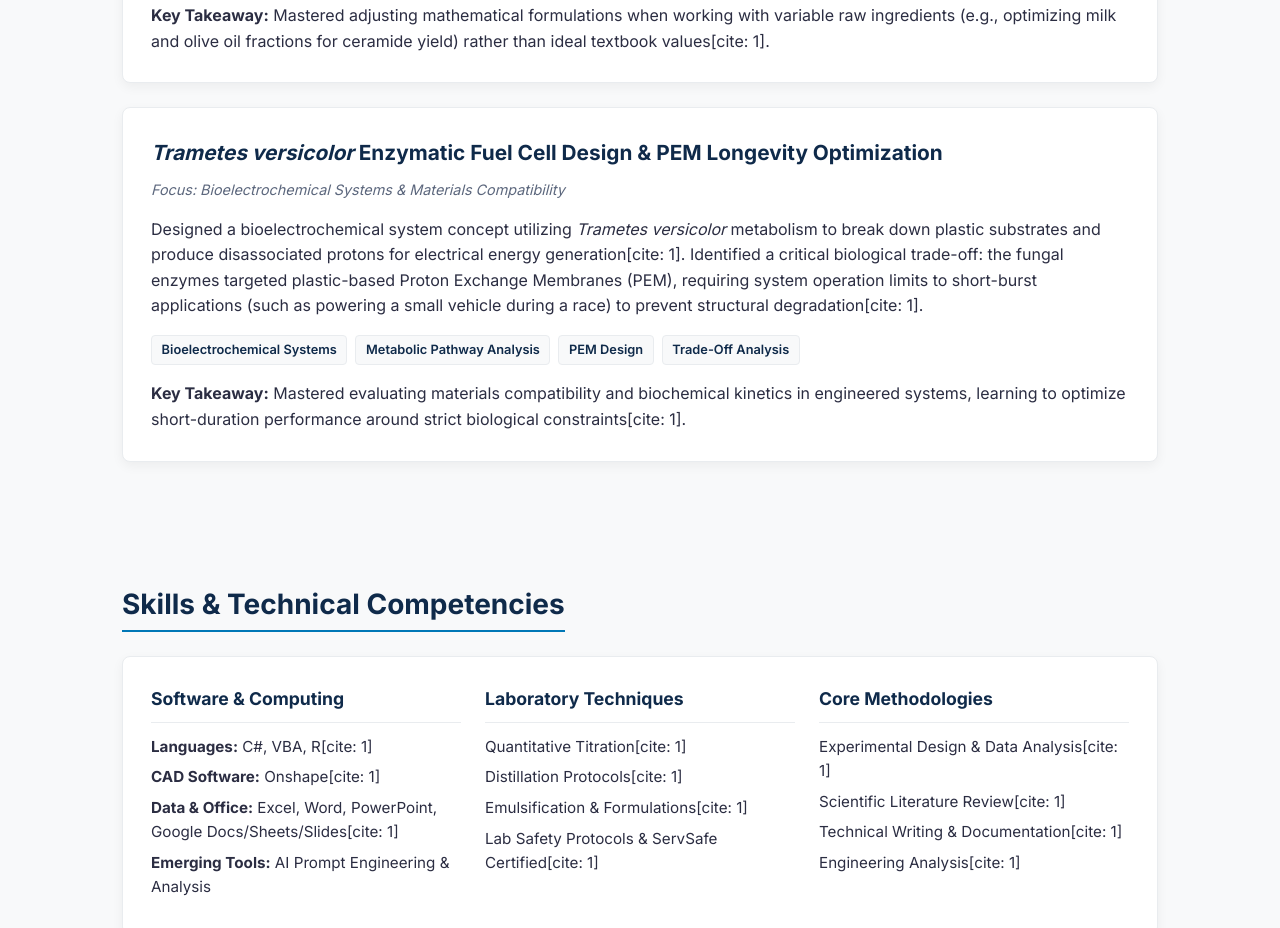
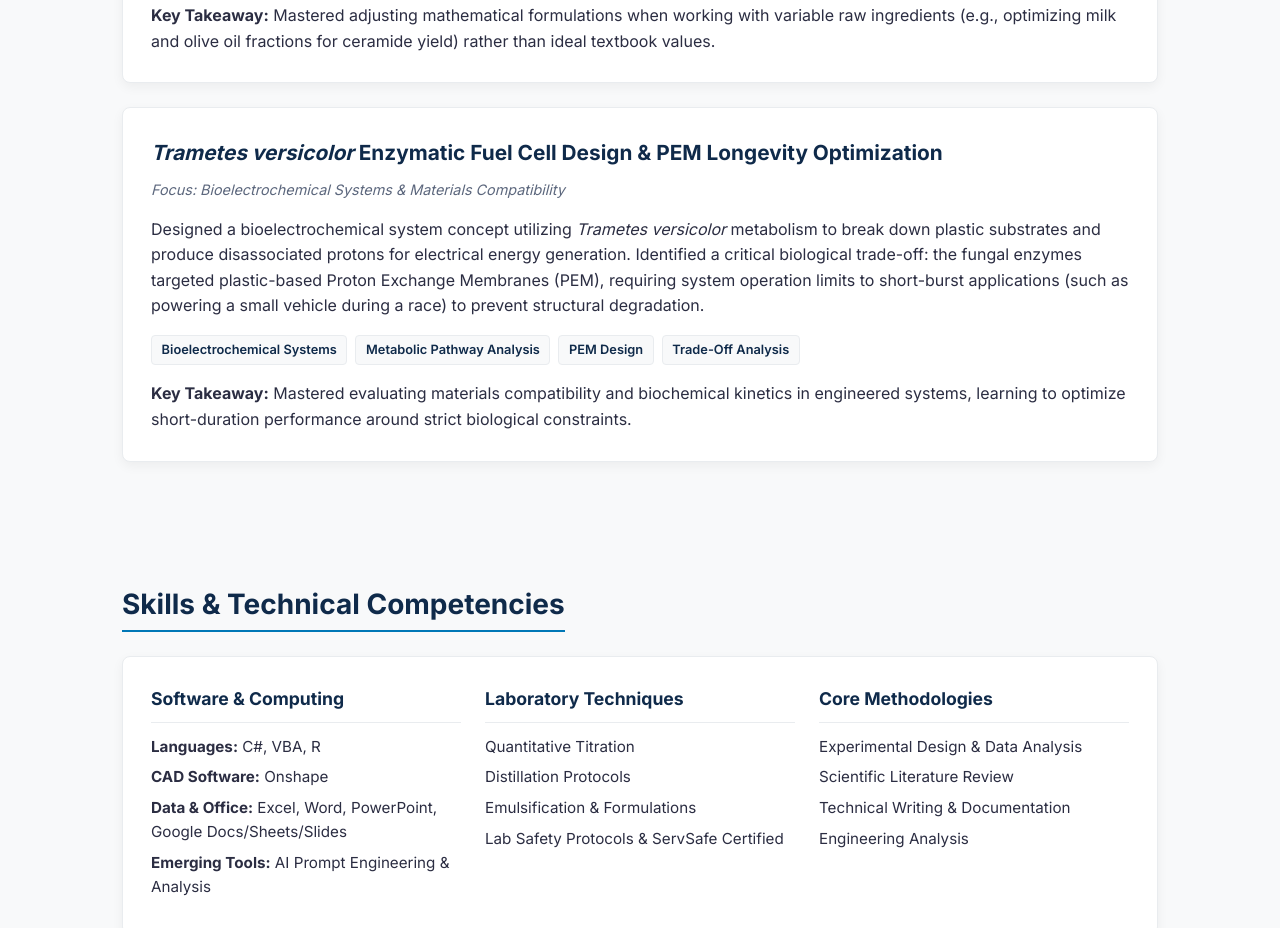
Before and after one commit to soxfo12345678/soxfo123456789.github.io, a plain HTML site: page index.html in a window 1280 px wide. Shown: the part 1221-2149 px from the top of the page. Drawn offline with Linux system fonts and the light colour scheme.

Commit message:
Refactor text in index.html for clarity
Removed citation references from paragraphs and improved text readability.

```diff
--- a/index.html
+++ b/index.html
@@ -333,9 +333,9 @@
             <h1>Sean C. Oxford</h1>
             <div class="subtitle">B.S. Chemical Engineering Candidate | University of New Haven</div>
 
-            <p>As a Chemical Engineering candidate at the University of New Haven, my passion for the field stems from a strong foundation in chemistry combined with a drive to solve practical, real-world problems[cite: 1]. Driven by a desire to use technical knowledge to make a positive impact on others, I chose engineering to bridge the gap between scientific theory and meaningful application[cite: 1].</p>
+            <p>As a Chemical Engineering candidate at the University of New Haven, my passion for the field stems from a strong foundation in chemistry combined with a drive to solve practical, real-world problems. Driven by a desire to use technical knowledge to make a positive impact on others, I chose engineering to bridge the gap between scientific theory and meaningful application.</p>
 
-            <p>Through my coursework and independent projects, I have developed a strong foundation in experimental design, data analysis, and technical writing[cite: 1]. My hands-on work ranges from researching and formulating a skin barrier moisturizer using lipid hydration principles to designing a conceptual fungal fuel cell for sustainable energy generation[cite: 1]. Supported by skills in analytical software, programming tools like C# and R, and laboratory techniques such as titration and distillation, I approach every challenge with an emphasis on systematic research and user-focused problem-solving[cite: 1].</p>
+            <p>Through my coursework and independent projects, I have developed a strong foundation in experimental design, data analysis, and technical writing. My hands-on work ranges from researching and formulating a skin barrier moisturizer using lipid hydration principles to designing a conceptual fungal fuel cell for sustainable energy generation. Supported by skills in analytical software, programming tools like C# and R, and laboratory techniques such as titration and distillation, I approach every challenge with an emphasis on systematic research and user-focused problem-solving.</p>
 
             <p>Looking ahead, I am eager to keep my options open across different sectors of chemical engineering—whether in sustainable technologies, consumer product design, or biotechnology. My focus remains on learning, adapting, and contributing to innovative solutions that improve everyday life and deliver real value to the people using them.</p>
         </div>
@@ -354,7 +354,7 @@
         <article class="card">
             <h3 class="project-title">Physiological Lipid Ratio Modeling & Skin Barrier Moisturizer Formulation</h3>
             <div class="project-meta">Focus: Formulations, Stoichiometry, & Applied Chemistry</div>
-            <p>Conducted extensive scientific literature research on transepidermal water loss (TEWL) and physiological lipid structures to design and synthesize a targeted skin barrier moisturizer[cite: 1]. Addressed ingredient concentration constraints by mathematically modeling and balancing varying lipid profiles in raw materials to achieve a precise 3:1:1:1 ratio of ceramides, cholesterol, nonessential fatty acids, and essential fatty acids[cite: 1].</p>
+            <p>Conducted extensive scientific literature research on transepidermal water loss (TEWL) and physiological lipid structures to design and synthesize a targeted skin barrier moisturizer. Addressed ingredient concentration constraints by mathematically modeling and balancing varying lipid profiles in raw materials to achieve a precise 3:1:1:1 ratio of ceramides, cholesterol, nonessential fatty acids, and essential fatty acids.</p>
 
             <ul class="tag-list">
                 <li class="tag">Design of Experiments (DoE)</li>
@@ -362,14 +362,14 @@
                 <li class="tag">Ratio Modeling</li>
                 <li class="tag">Emulsification</li>
             </ul>
-            <p><strong>Key Takeaway:</strong> Mastered adjusting mathematical formulations when working with variable raw ingredients (e.g., optimizing milk and olive oil fractions for ceramide yield) rather than ideal textbook values[cite: 1].</p>
+            <p><strong>Key Takeaway:</strong> Mastered adjusting mathematical formulations when working with variable raw ingredients (e.g., optimizing milk and olive oil fractions for ceramide yield) rather than ideal textbook values.</p>
         </article>
 
         <!-- Project 2 -->
         <article class="card">
             <h3 class="project-title"><em>Trametes versicolor</em> Enzymatic Fuel Cell Design & PEM Longevity Optimization</h3>
             <div class="project-meta">Focus: Bioelectrochemical Systems & Materials Compatibility</div>
-            <p>Designed a bioelectrochemical system concept utilizing <em>Trametes versicolor</em> metabolism to break down plastic substrates and produce disassociated protons for electrical energy generation[cite: 1]. Identified a critical biological trade-off: the fungal enzymes targeted plastic-based Proton Exchange Membranes (PEM), requiring system operation limits to short-burst applications (such as powering a small vehicle during a race) to prevent structural degradation[cite: 1].</p>
+            <p>Designed a bioelectrochemical system concept utilizing <em>Trametes versicolor</em> metabolism to break down plastic substrates and produce disassociated protons for electrical energy generation. Identified a critical biological trade-off: the fungal enzymes targeted plastic-based Proton Exchange Membranes (PEM), requiring system operation limits to short-burst applications (such as powering a small vehicle during a race) to prevent structural degradation.</p>
 
             <ul class="tag-list">
                 <li class="tag">Bioelectrochemical Systems</li>
@@ -377,7 +377,7 @@
                 <li class="tag">PEM Design</li>
                 <li class="tag">Trade-Off Analysis</li>
             </ul>
-            <p><strong>Key Takeaway:</strong> Mastered evaluating materials compatibility and biochemical kinetics in engineered systems, learning to optimize short-duration performance around strict biological constraints[cite: 1].</p>
+            <p><strong>Key Takeaway:</strong> Mastered evaluating materials compatibility and biochemical kinetics in engineered systems, learning to optimize short-duration performance around strict biological constraints.</p>
         </article>
     </section>
 
@@ -391,9 +391,9 @@
                 <div class="skills-category">
                     <h3>Software & Computing</h3>
                     <ul>
-                        <li><strong>Languages:</strong> C#, VBA, R[cite: 1]</li>
-                        <li><strong>CAD Software:</strong> Onshape[cite: 1]</li>
-                        <li><strong>Data & Office:</strong> Excel, Word, PowerPoint, Google Docs/Sheets/Slides[cite: 1]</li>
+                        <li><strong>Languages:</strong> C#, VBA, R</li>
+                        <li><strong>CAD Software:</strong> Onshape</li>
+                        <li><strong>Data & Office:</strong> Excel, Word, PowerPoint, Google Docs/Sheets/Slides</li>
                         <li><strong>Emerging Tools:</strong> AI Prompt Engineering & Analysis</li>
                     </ul>
                 </div>
@@ -402,10 +402,10 @@
                 <div class="skills-category">
                     <h3>Laboratory Techniques</h3>
                     <ul>
-                        <li>Quantitative Titration[cite: 1]</li>
-                        <li>Distillation Protocols[cite: 1]</li>
-                        <li>Emulsification & Formulations[cite: 1]</li>
-                        <li>Lab Safety Protocols & ServSafe Certified[cite: 1]</li>
+                        <li>Quantitative Titration</li>
+                        <li>Distillation Protocols</li>
+                        <li>Emulsification & Formulations</li>
+                        <li>Lab Safety Protocols & ServSafe Certified</li>
                     </ul>
                 </div>
 
@@ -413,10 +413,10 @@
                 <div class="skills-category">
                     <h3>Core Methodologies</h3>
                     <ul>
-                        <li>Experimental Design & Data Analysis[cite: 1]</li>
-                        <li>Scientific Literature Review[cite: 1]</li>
-                        <li>Technical Writing & Documentation[cite: 1]</li>
-                        <li>Engineering Analysis[cite: 1]</li>
+                        <li>Experimental Design & Data Analysis</li>
+                        <li>Scientific Literature Review</li>
+                        <li>Technical Writing & Documentation</li>
+                        <li>Engineering Analysis</li>
                     </ul>
                 </div>
             </div>
@@ -432,8 +432,8 @@
                 <div class="contact-info">
                     <p>I am always eager to discuss undergraduate research, internship opportunities, or collaborative projects.</p>
                     <p><strong>Email:</strong> <a href="mailto:soxfo1@unh.newhaven.edu">soxfo1@unh.newhaven.edu</a></p>
-                    <p><strong>Location:</strong> University of New Haven, West Haven, CT[cite: 1]</p>
-                    <p><strong>Honors:</strong> Presidential Scholar, High Honors (2021–2025)[cite: 1]</p>
+                    <p><strong>Location:</strong> University of New Haven, West Haven, CT</p>
+                    <p><strong>Honors:</strong> Presidential Scholar, High Honors (2021–2025)</p>
                 </div>
 
                 <!-- Contact Form Placeholder -->
```
